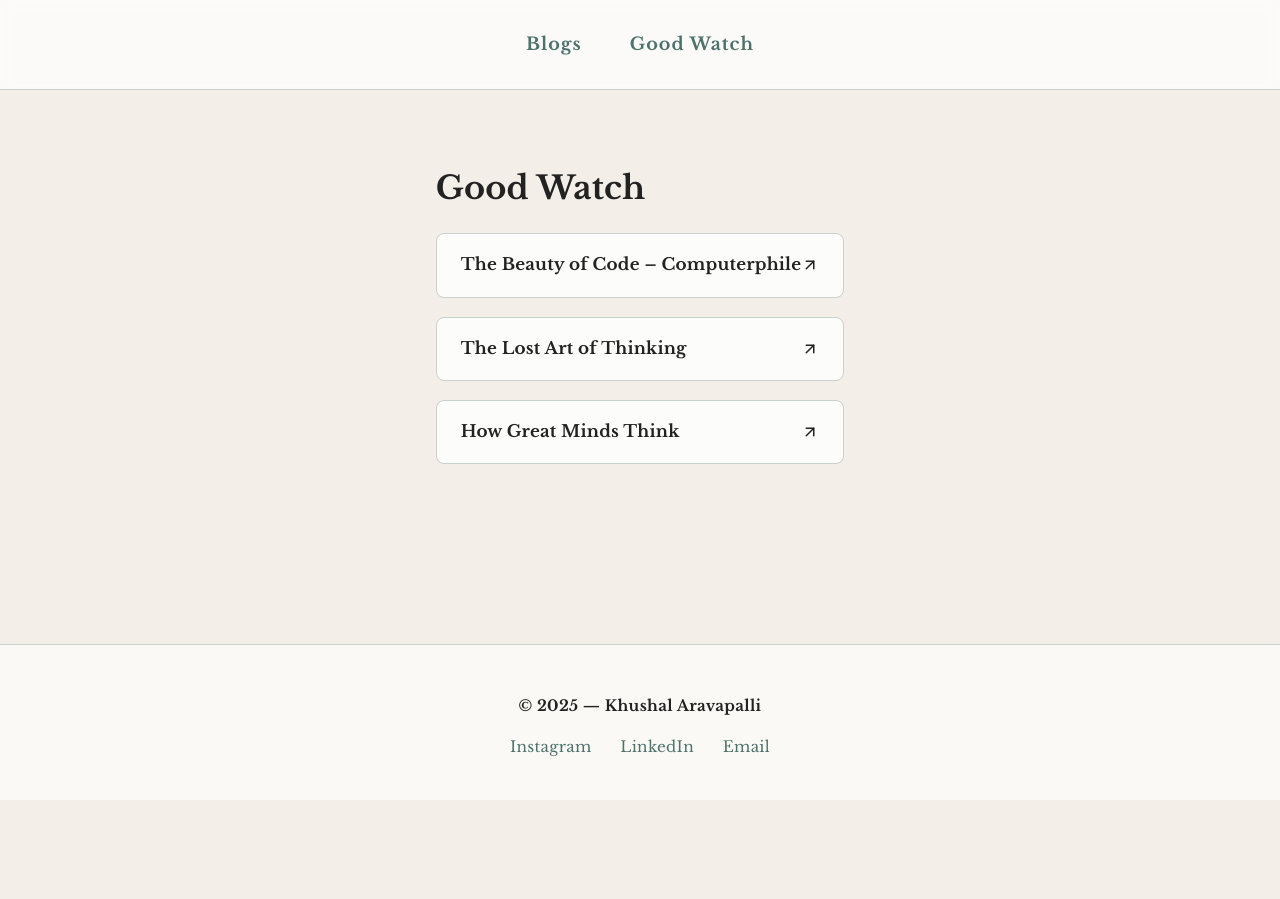
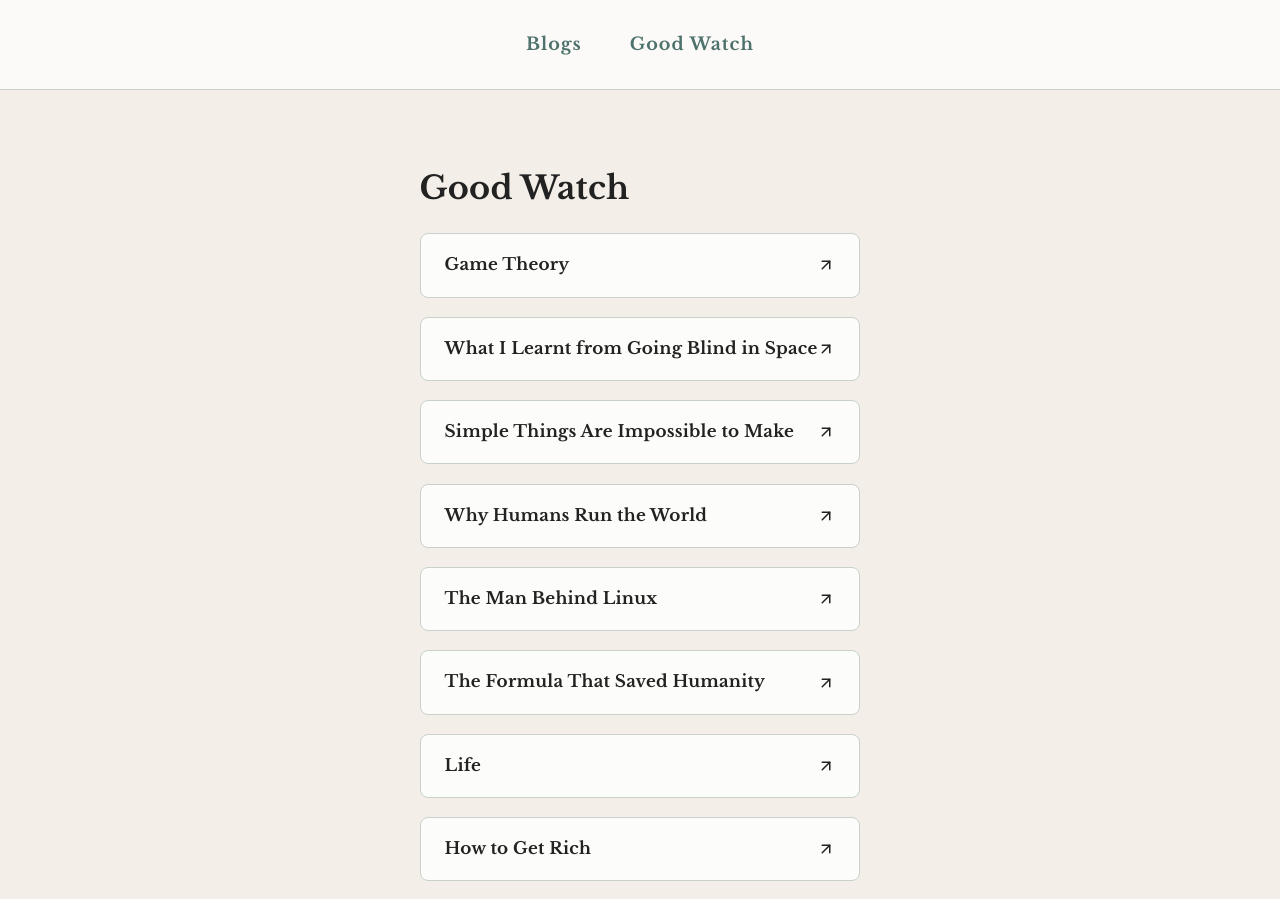
Before and after one commit to akhushal/test-1-ui, a React (Create React App) app: page /goodwatch in a window 1280 px wide. Shown: the top 899 px of the page. Before the commit the page ends 800 px from the top, so only its background shows below. Built offline with nearby package versions, Linux system fonts and the light colour scheme.

Commit message:
added my goodwatch

```diff
--- a/src/components/GoodWatch.jsx
+++ b/src/components/GoodWatch.jsx
@@ -1,10 +1,19 @@
 import { ArrowUpRight } from "lucide-react";
 
 const goodWatch = [
-  { title: "The Beauty of Code – Computerphile", url: "https://www.youtube.com/watch?v=QyJZzq0v7Z4" },
-  { title: "The Lost Art of Thinking", url: "https://example.com/article" },
-  { title: "How Great Minds Think", url: "https://www.youtube.com/watch?v=dQw4w9WgXcQ" },
+  { title: "Game Theory", url: "https://www.youtube.com/watch?v=mScpHTIi-kM" },
+  { title: "What I Learnt from Going Blind in Space", url: "https://www.youtube.com/watch?v=Zo62S0ulqhA" },
+  { title: "Simple Things Are Impossible to Make", url: "https://www.youtube.com/watch?v=pj0ze8GnBKA" },
+  { title: "Why Humans Run the World", url: "https://www.youtube.com/watch?v=nzj7Wg4DAbs" },
+  { title: "The Man Behind Linux", url: "https://www.youtube.com/watch?v=o8NPllzkFhE" },
+  { title: "The Formula That Saved Humanity", url: "https://www.youtube.com/watch?v=nmgFG7PUHfo&t=445s" },
+  { title: "Life", url: "https://www.youtube.com/watch?v=h6fcK_fRYaI" },
+  { title: "How to Get Rich", url: "https://www.youtube.com/watch?v=1-TZqOsVCNM&t=4909s" },
+  { title: "Naval and Joe Rogan", url: "https://www.youtube.com/watch?v=3qHkcs3kG44&t=1s" },
+  { title: "Learn Finance by Varsity Zerodha", url: "https://zerodha.com/varsity/modules/" },
+  { title: "Naval Podcasts", url: "https://nav.al/" },
 ];
+
 
 export default function GoodWatch() {
   return (
```
